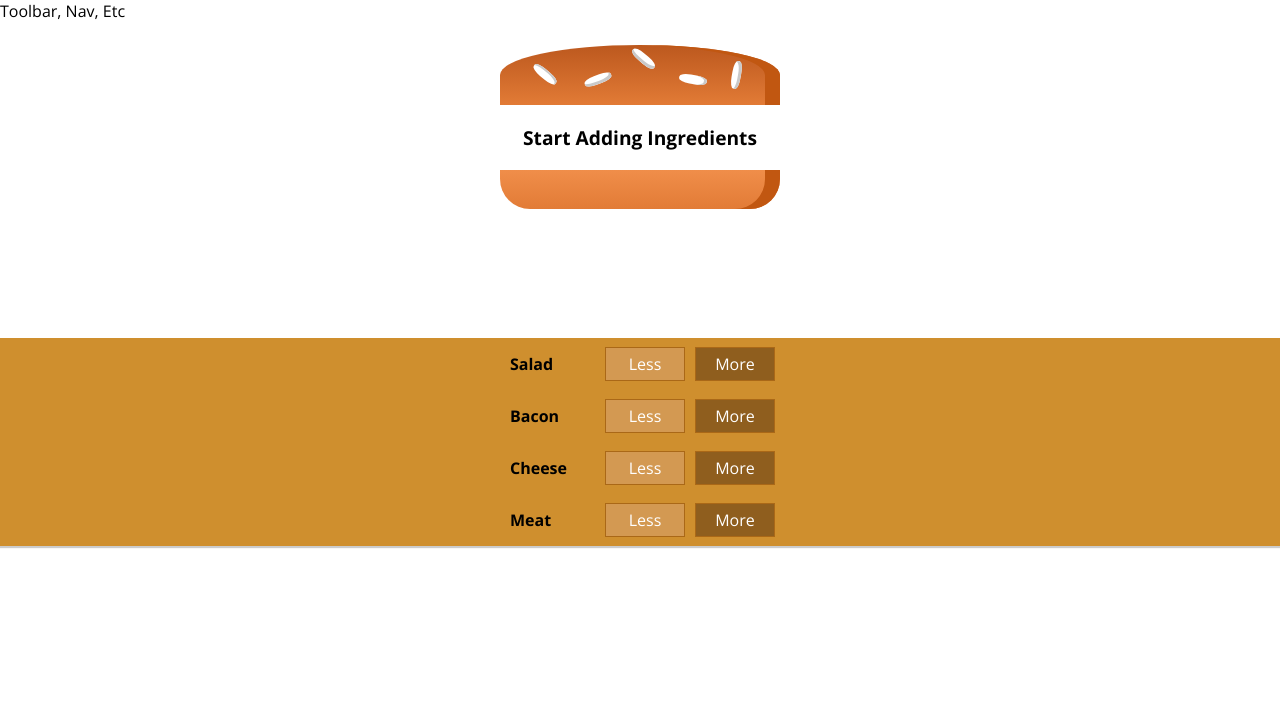
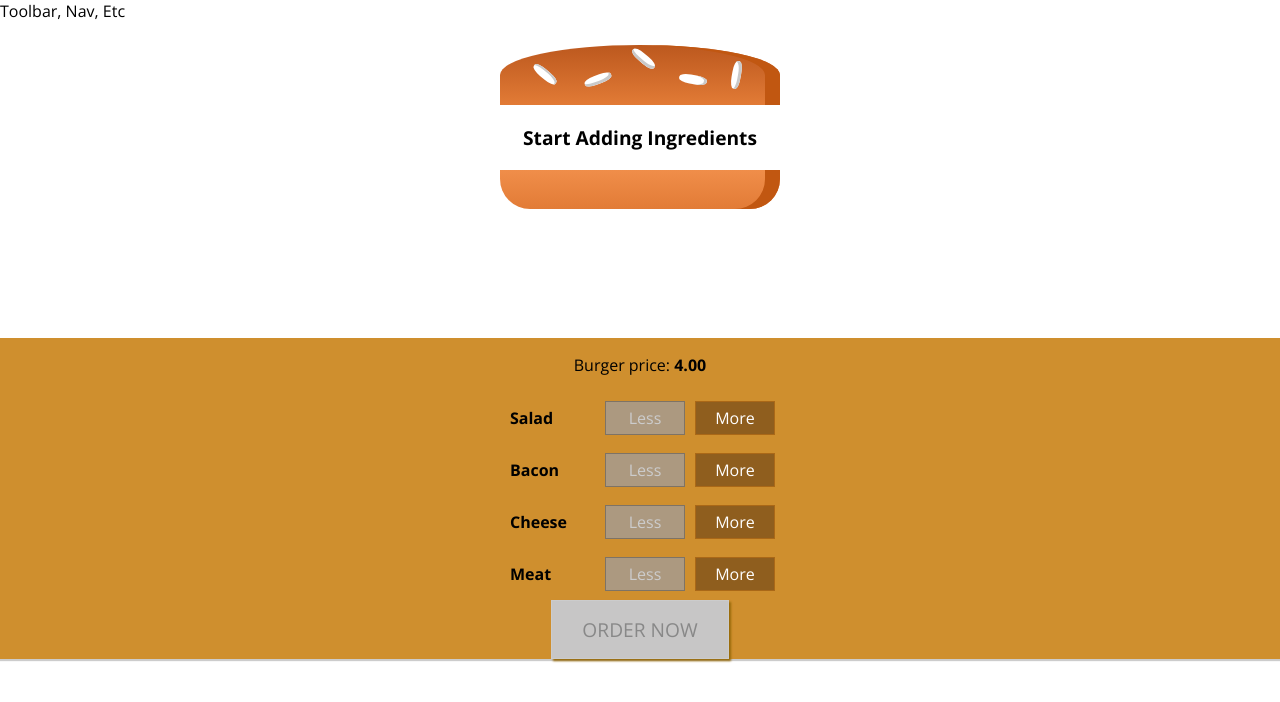
Before and after one commit to pvev/udemy-burguers, a React (Create React App) app: page / in a window 1280 px wide. Shown: the top 702 px of the page. Built offline with nearby package versions, Linux system fonts and the light colour scheme.

Commit message:
Add the remove ingredients, and the update purchase to manage the disability of the order now button

```diff
--- a/src/components/Burger/BuildControls/BuildControl/BuildControl.js
+++ b/src/components/Burger/BuildControls/BuildControl/BuildControl.js
@@ -4,7 +4,10 @@
 const buildControl = (props) => (
     <div className={classes.BuildControl}>
         <div className={classes.Label}>{props.label}</div>
-        <button className={classes.Less}>Less</button>
+        <button
+            className={classes.Less}
+            disabled={props.disabled}
+            onClick={props.removeIngredient}>Less</button>
         <button className={classes.More} onClick={props.addIngredient}>More</button>
     </div>
 );
--- a/src/components/Burger/BuildControls/BuildControls.js
+++ b/src/components/Burger/BuildControls/BuildControls.js
@@ -12,12 +12,16 @@
 
 const buildControls = (props) => (
     <div className={classes.BuildControls}>
+        <p>Burger price: <strong>{props.totalPrice.toFixed(2)}</strong></p>
         {controls.map((ctrl) => (
             <BuildControl
                 key={ctrl.label}
                 addIngredient={() => {props.addIngredient(ctrl.type)}}
+                removeIngredient={() => {props.removeIngredient(ctrl.type)}}
+                disabled={props.disabled[ctrl.type]}
                 label={ctrl.label} />
         ))}
+        <button className={classes.OrderButton} disabled={!props.purchasable}>ORDER NOW</button>
     </div>
 );
 
--- a/src/components/Burger/BuildControls/BuildControls.module.css
+++ b/src/components/Burger/BuildControls/BuildControls.module.css
@@ -6,3 +6,44 @@
     align-items: center;
     box-shadow: 0 2px 1px #ccc;
 }
+
+.OrderButton {
+    background-color: #DAD735;
+    outline: none;
+    cursor: pointer;
+    border: 1px solid #966909;
+    color: #966909;
+    font-family: inherit;
+    font-size: 1.2em;
+    padding: 15px 30px;
+    box-shadow: 2px 2px 2px #966909;
+}
+
+.OrderButton:hover, .OrderButton:active {
+    background-color: #A0Db41;
+    border: 1px solid #966909;
+    color: #966909;
+}
+
+.OrderButton:disabled {
+    background-color: #C7C6C6;
+    cursor: not-allowed;
+    border: 1px solid #ccc;
+    color: #888;
+}
+
+.OrderButton:not(:disabled) {
+    animation: enable 0.3s linear;
+}
+
+@keyframes enable {
+    0% {
+        transform: scale(1);
+    }
+    60% {
+        transform: scale(1, 1);
+    }
+    100% {
+        transform: scale(1);
+    }
+}
--- a/src/containers/BurgerBuilder/BurgerBuilder.js
+++ b/src/containers/BurgerBuilder/BurgerBuilder.js
@@ -18,25 +18,61 @@
             cheese: 0,
             meat: 0
         },
-        totalPrice: 4
+        totalPrice: 4,
+        purchasable: false
     }
 
     addIngredientsHandler = (type) => {
         const updatedIngredients = {
             ...this.state.ingredients
         }
-        updatedIngredients[type] = this.state.ingredients[type] +1;;
+        updatedIngredients[type] = this.state.ingredients[type] +1;
+        const newPrice = this.state.totalPrice + INGREDIENT_PRICES[type];
+        this.setState({ingredients: updatedIngredients, totalPrice: newPrice});
+        this.updatePurchaseState(updatedIngredients);
+    }
 
-        const newPrice = this.state.totalPrice + INGREDIENT_PRICES[type];
+    removeIngredientsHandler = (type) => {
+        if (this.state.ingredients[type] === 0) {
+            return;
+        }
+        const updatedIngredients = {
+            ...this.state.ingredients
+        }
+        updatedIngredients[type] = this.state.ingredients[type] -1;
+        const newPrice = this.state.totalPrice - INGREDIENT_PRICES[type];
+        this.setState({ingredients: updatedIngredients, totalPrice: newPrice});
+        this.updatePurchaseState(updatedIngredients);
+    }
 
-        this.setState({ingredients: updatedIngredients, totalPrice: newPrice});
+    updatePurchaseState = (ingredients) => {
+        const sum1 = Object.keys(ingredients)
+                    .map((igKey) => {
+                        return ingredients[igKey]
+                    })
+                    .reduce((sum, el) => {
+                        return sum + el;
+                    }, 0);
+        this.setState({purchasable: sum1 > 0});
     }
 
     render() {
+        const disabledInfo = {
+            ...this.state.ingredients
+        };
+        for(let key in disabledInfo) {
+            disabledInfo[key] = disabledInfo[key] <= 0;
+        }
+        // disabledInfo = {salad: true, meat: false, ...}
         return (
             <Aux>
                 <Burger ingredients={ this.state.ingredients }></Burger>
-                <BuildControls addIngredient={this.addIngredientsHandler}></BuildControls>
+                <BuildControls
+                totalPrice={this.state.totalPrice}
+                disabled={disabledInfo}
+                removeIngredient={this.removeIngredientsHandler}
+                purchasable={this.state.purchasable}
+                addIngredient={this.addIngredientsHandler}></BuildControls>
             </Aux>
         );
     }
```
